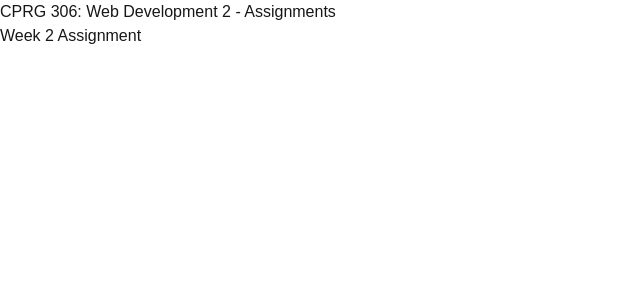
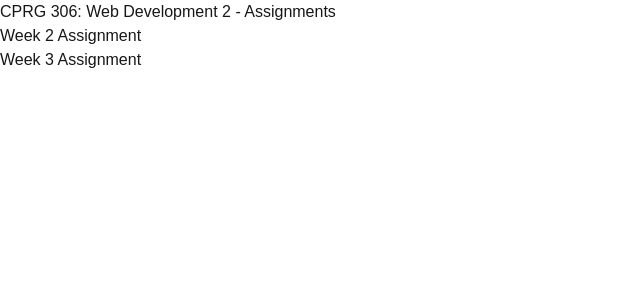
Before and after one commit to its-nic/cprg306-assignments, a Next.js app: page / in a window 1280 px wide. Shown: the top 300 px of the page, without its empty margins (0-640 px from the left). Built offline with nearby package versions, Linux system fonts and the light colour scheme.

Commit message:
Prepared week 3 assignment
created week 3 folder with page.js, item.js, and item-list.js. Added a link to week 3 page on root page.

```diff
--- a/app/page.js
+++ b/app/page.js
@@ -4,7 +4,10 @@ export default function Home() {
   return (
     <main>
       <h1>CPRG 306: Web Development 2 - Assignments</h1>
-      <Link href="./week-2">Week 2 Assignment</Link>
+      <ul>
+        <li><Link href="./week-2">Week 2 Assignment</Link></li>
+        <li><Link href="./week-3">Week 3 Assignment</Link></li>
+      </ul>
     </main>
   );
 }
--- /dev/null
+++ b/app/week-3/item-list.js
@@ -0,0 +1,8 @@
+export default function ItemList() {
+
+    return(
+        <main>
+
+        </main>
+    );
+}
--- /dev/null
+++ b/app/week-3/item.js
@@ -0,0 +1,7 @@
+export default function Item({name, quantity, category}) {
+    return(
+        <main>
+
+        </main>
+    );
+}
--- /dev/null
+++ b/app/week-3/page.js
@@ -0,0 +1,7 @@
+export default function Page() {
+    return(
+        <main>
+
+        </main>
+    );
+}
```
